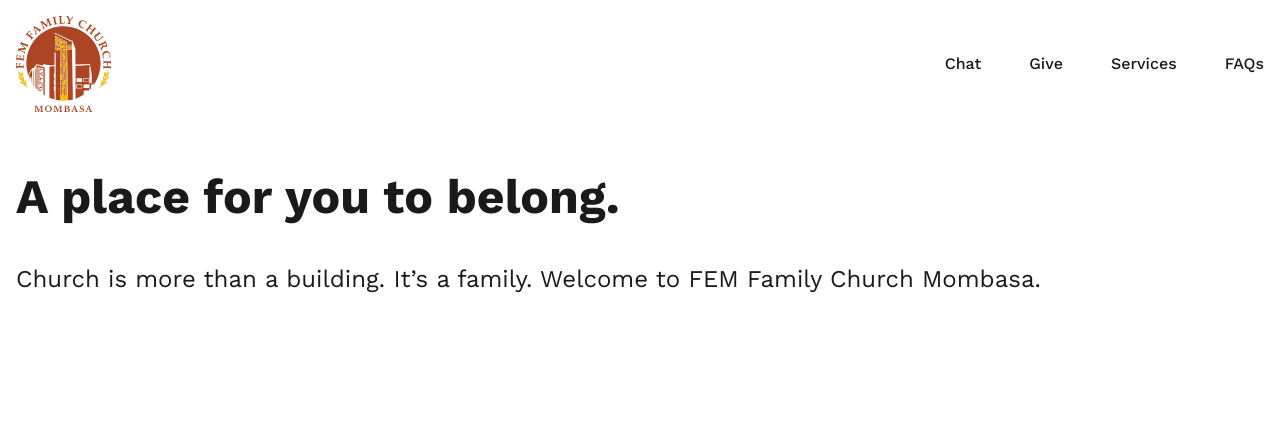
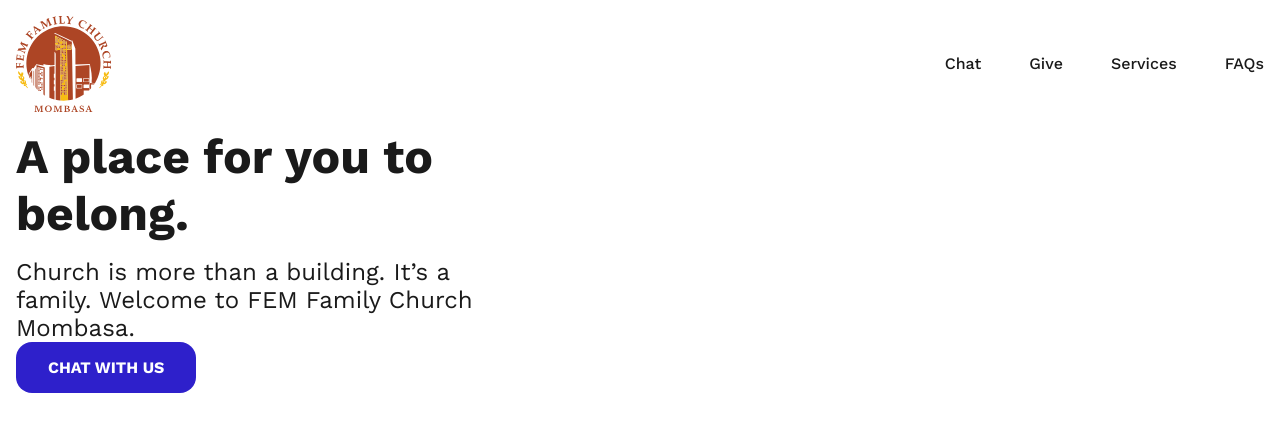
Before and after one commit to FEMFamilyChurchMombasa/femmombasa.com, a Vue app: page / in a window 1280 px wide. Shown: the top 432 px of the page. Built offline with nearby package versions, Linux system fonts and the light colour scheme.

Commit message:
change margin and padding classes

```diff
--- a/src/App.vue
+++ b/src/App.vue
@@ -1,7 +1,7 @@
 <template>
-<navbar></navbar>
+    <navbar></navbar>
 
-<router-view></router-view>
+    <router-view></router-view>
 </template>
 
 <script>
@@ -11,20 +11,21 @@ import Navbar from "./components/layout/Navbar.vue";
 export default {
     components: {
         RouterView,
-        Navbar,
+        Navbar
     }
-}
+};
 </script>
 
-
 <style lang="scss">
-
-body, html {
-    font-family: config.$font-family;
+body,
+html {
+    * {
+        font-family: config.$font-family;
+    }
     box-sizing: border-box;
     margin: 0;
     padding: 0;
-    color: config.color('dark-1');
+    color: config.color("dark-1");
 }
 
 .container {
@@ -32,5 +33,4 @@ body, html {
     max-width: 1300px;
     margin: auto;
 }
-
 </style>
--- a/src/assets/scss/_buttons.scss
+++ b/src/assets/scss/_buttons.scss
@@ -8,9 +8,11 @@
         padding: 1rem 2rem;
         display: flex;
         gap: 0.5rem;
+        background-color: $hex;
+        border-radius: 1rem;
 
         color: fonts.bg-font-color($hex);
-        font-size: 1.25rem;
+        font-size: 1rem;
         font-weight: 700;
         text-transform: uppercase;
     }
--- a/src/assets/scss/_fonts.scss
+++ b/src/assets/scss/_fonts.scss
@@ -24,6 +24,7 @@ $display-font-sizes: (
     .display-#{$level}{
         font-size: $size;
         line-height: normal;
+        margin: 0;
 
         @if $level < 3 {
             font-weight: 700;
--- a/src/assets/scss/_margin_padding.scss
+++ b/src/assets/scss/_margin_padding.scss
@@ -1,8 +1,20 @@
-$steps: 1, 2, 3, 4, 5, auto;
+$steps: (0, 1, 2, 3, 4, 5, auto);
+
 $directions: top, bottom, left, right;
 
 @each $step in $steps {
-    $val: calc(0.5rem + (0.5rem * $step));
+    $val: #{$step}rem;
+
+    @if $step == auto {
+        $val: auto;
+    }
+
+    .margin-#{$step} {
+        margin: $val;
+    }
+    .padding-#{$step} {
+        padding: $val;
+    }
 
     @each $direction in $directions {
         .margin-#{$direction}-#{$step} {
@@ -10,13 +22,7 @@ $directions: top, bottom, left, right;
         }
         .padding-#{$direction}-#{$step} {
             padding-#{$direction}: $val;
+            @debug $val
         }
     }
-
-    .margin-#{$step} {
-        margin: $val;
-    }
-    .padding-#{$step}{
-        padding: $val;
-    }
 }
--- a/src/views/Home/HeroSection/Heading.vue
+++ b/src/views/Home/HeroSection/Heading.vue
@@ -1,10 +1,13 @@
 <template>
-    <div>
-        <h1 class="display-1">A place for you to belong.</h1>
+    <div id="heading">
+        <h1 class="display-1 margin-bottom-1">A place for you to belong.</h1>
         <p class="display-3">
             Church is more than a building. It’s a family. Welcome to FEM Family
             Church Mombasa.
         </p>
+        <button class="btn-dark-blue">
+            <span>Chat with us</span>
+        </button>
     </div>
 </template>
 
@@ -12,4 +15,9 @@
 export default {};
 </script>
 
-<style lang="scss" scoped></style>
+<style lang="scss" scoped>
+div#heading {
+    width: 100%;
+    max-width: 500px;
+}
+</style>
```
